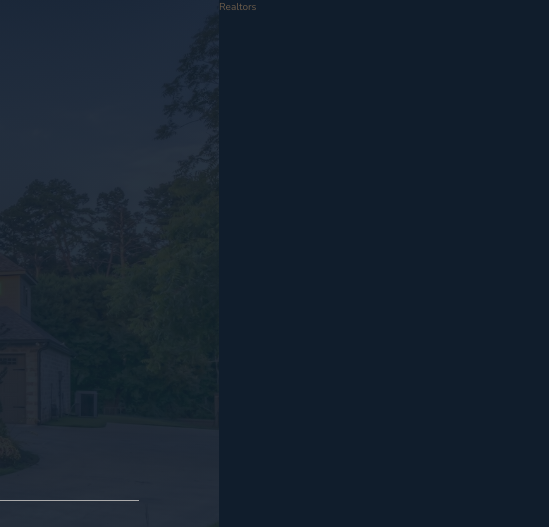
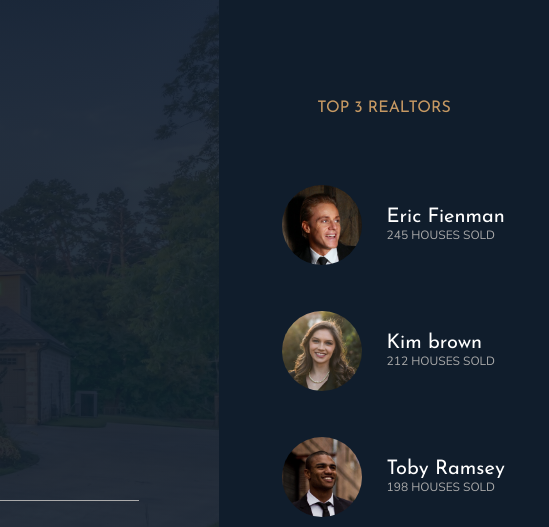
Before and after one commit to maheshwari-ashutosh/Nexter, a website: page index.html in a window 1280 px wide. Shown: the top 527 px of the page, 731-1280 px from the left. Drawn offline with nearby package versions, Linux system fonts and the light colour scheme.

Commit message:
Add Header Right (Realtors)

```diff
--- a/index.html
+++ b/index.html
@@ -32,7 +32,24 @@
       </div>
     </header>
     <div class="realtors">
-      Realtors
+      <h3 class="heading__3 realtors__heading">Top 3 realtors</h3>
+      <div class="realtors__box">
+          <img src="img/realtor-1.jpeg" alt="Realtor profile pic" class="realtors__img">
+            <h5 class="heading__5 realtors__name">Eric Fienman</h5>
+            <p class="realtors__text">245 Houses Sold</p>
+      </div>
+
+      <div class="realtors__box">
+        <img src="img/realtor-2.jpeg" alt="Realtor profile pic" class="realtors__img">
+          <h5 class="heading__5 realtors__name">Kim brown</h5>
+          <p class="realtors__text">212 Houses Sold</p>
+    </div>
+
+    <div class="realtors__box">
+        <img src="img/realtor-3.jpeg" alt="Realtor profile pic" class="realtors__img">
+          <h5 class="heading__5 realtors__name">Toby Ramsey</h5>
+          <p class="realtors__text">198 Houses Sold</p>
+    </div>
     </div>
     <section class="features">
       <div class="feature">
--- a/sass/_realtors.scss
+++ b/sass/_realtors.scss
@@ -1,4 +1,42 @@
 .realtors {
   background-color: $color-secondary;
   grid-column: col 7 / full-end;
+
+  padding: 10rem 0;
+  display: grid;
+  justify-content: center;
+
+  &__box {
+    display: grid;
+    grid-template-columns: repeat(2 , 1fr);
+    align-items: center;
+    justify-items: center;
+    column-gap: .5rem;
+  }
+
+  &__heading {
+    font-size: 1.6rem;
+    align-self: start;
+    justify-self: center;
+  }
+
+  &__img {
+    width: 8rem;
+    height: 8rem;
+    border-radius: 50%;
+    grid-row: 1 / span 2;
+  }
+
+  &__name {
+    align-self: end ;
+    justify-self: start;
+  }
+
+  &__text {
+    align-self: start;
+    justify-self: start;
+    font-size: 1.2rem;
+    color: $color-grey-light-2;
+    text-transform: uppercase;
+  }
 }
--- a/sass/_typography.scss
+++ b/sass/_typography.scss
@@ -21,12 +21,6 @@
     color: $color-grey-light-1;
   }
 
-  &__4 {
-    @extend %heading;
-    @include color-mode;
-    font-size: 2rem;
-  }
-
   &__2 {
     @extend %heading;
     @include color-mode;
@@ -38,6 +32,18 @@
     color: $color-primary;
     font-size: 2rem;
     text-transform: uppercase;
+  }
+
+  &__4 {
+    @extend %heading;
+    @include color-mode;
+    font-size: 2rem;
+  }
+
+  &__5 {
+    @extend %heading;
+    font-size: 2rem;
+    color: #fff;
   }
 }
 
```
Also changed, not shown: css/style.css.
